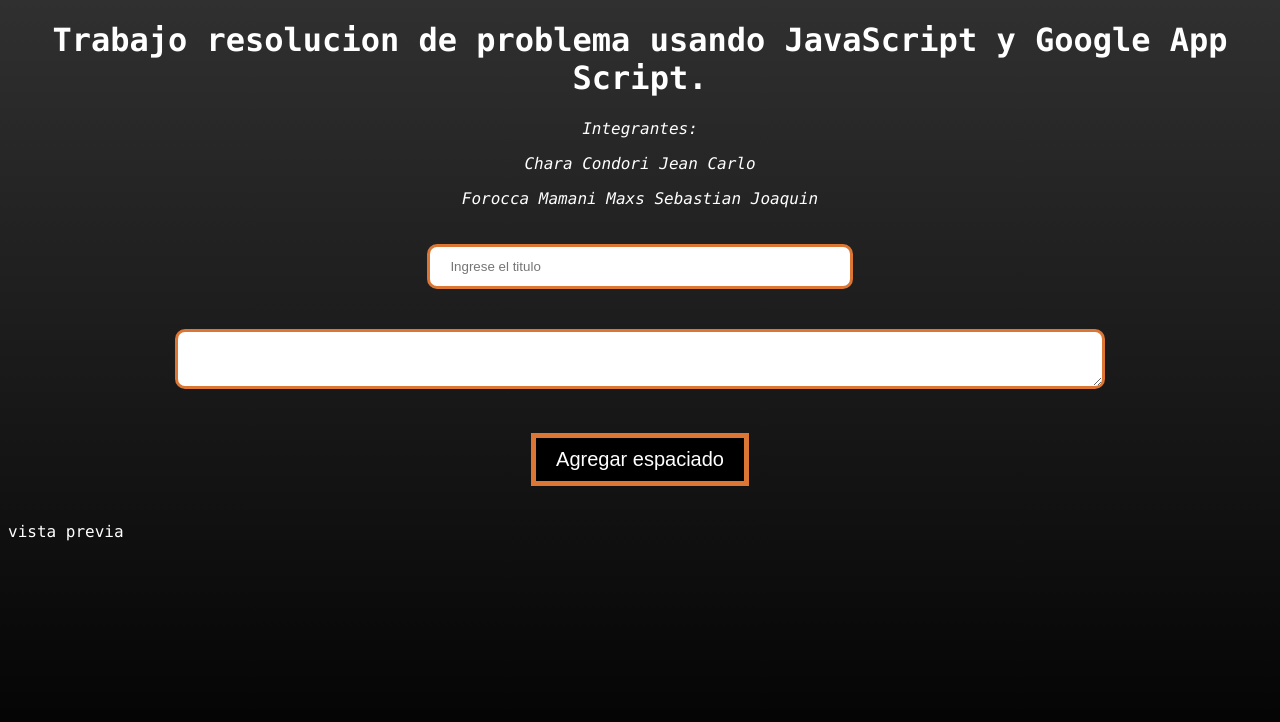
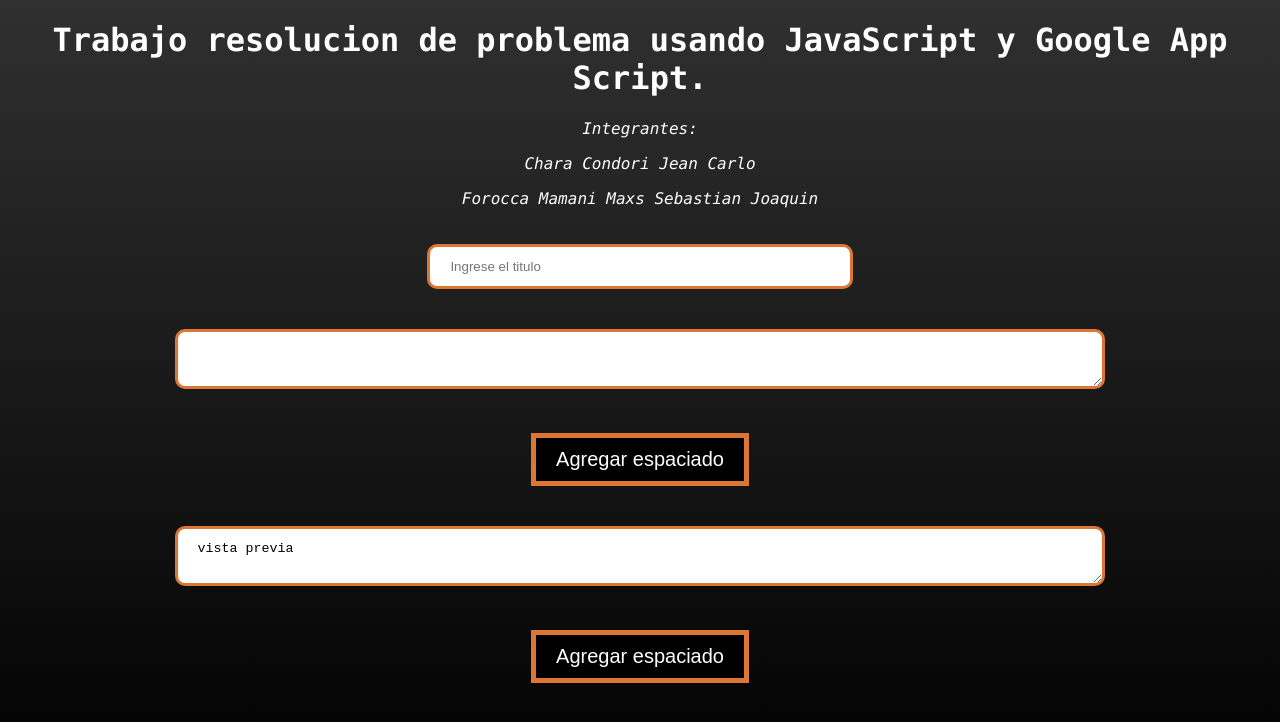
Before and after one commit to JeanChara/pweb2_trabajo_js_gs, a website: page index.html in a window 1280 px wide. Drawn offline with Linux system fonts and the light colour scheme.

Commit message:
Update index.html para google script

```diff
--- a/index.html
+++ b/index.html
@@ -4,6 +4,10 @@
         <title> Resolucion problema usando js y gs </title>
         <link rel = "stylesheet" href = "pub/estilos.css" >
         <script>
+            function subir(formObject){
+                console.log(formObject);
+                google.script.run.subir(formObject);
+            }
             function recitar() {
     const url = 'http://localhost:3000/recitar'
     fetch(url).then(
@@ -39,7 +43,12 @@
 
         </form>
 
-        <p id = "textoEspaciado" > vista previa </p>
+        <form id="formulario" style="text-align: center;" onsubmit="subir(this)">
+            <textarea class = "cuerpo" type="text" id="textoEspaciadox">vista previa</textarea><br>
+
+            <button class="boton" onclick="subir(this)">Agregar espaciado</button>
+
+        </form>
 
 
     </body>
```
